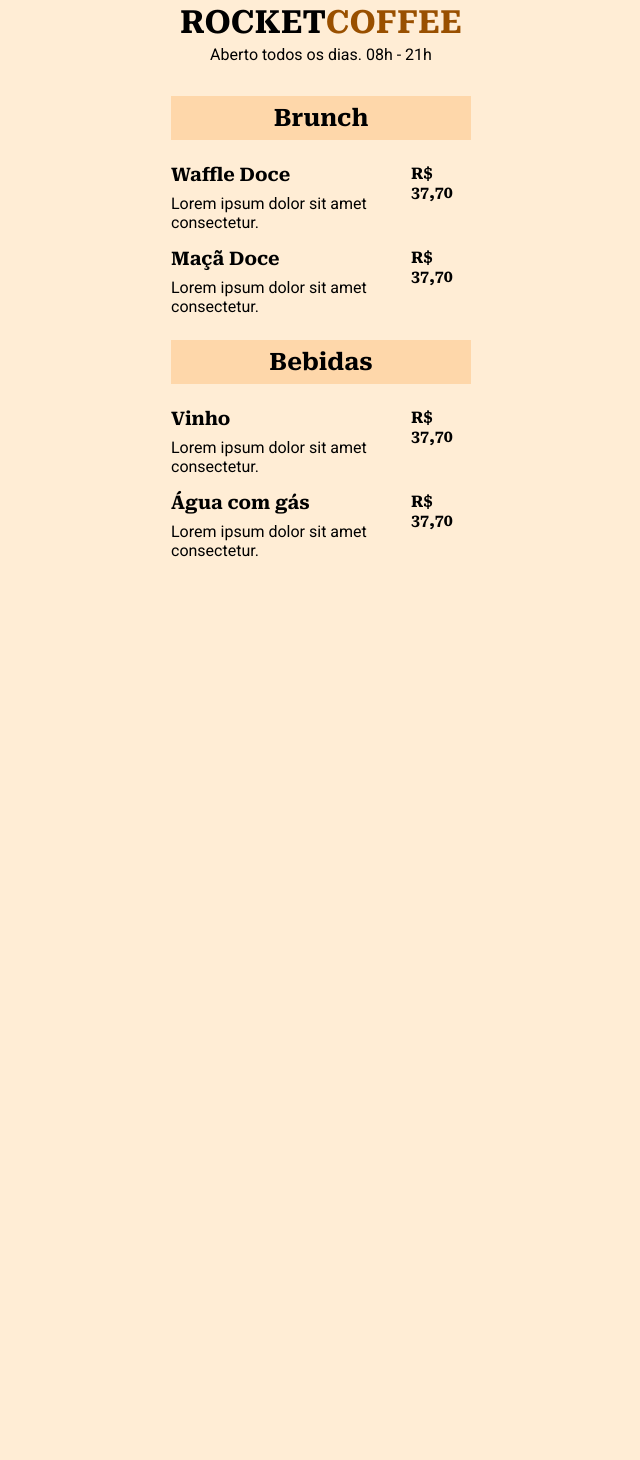
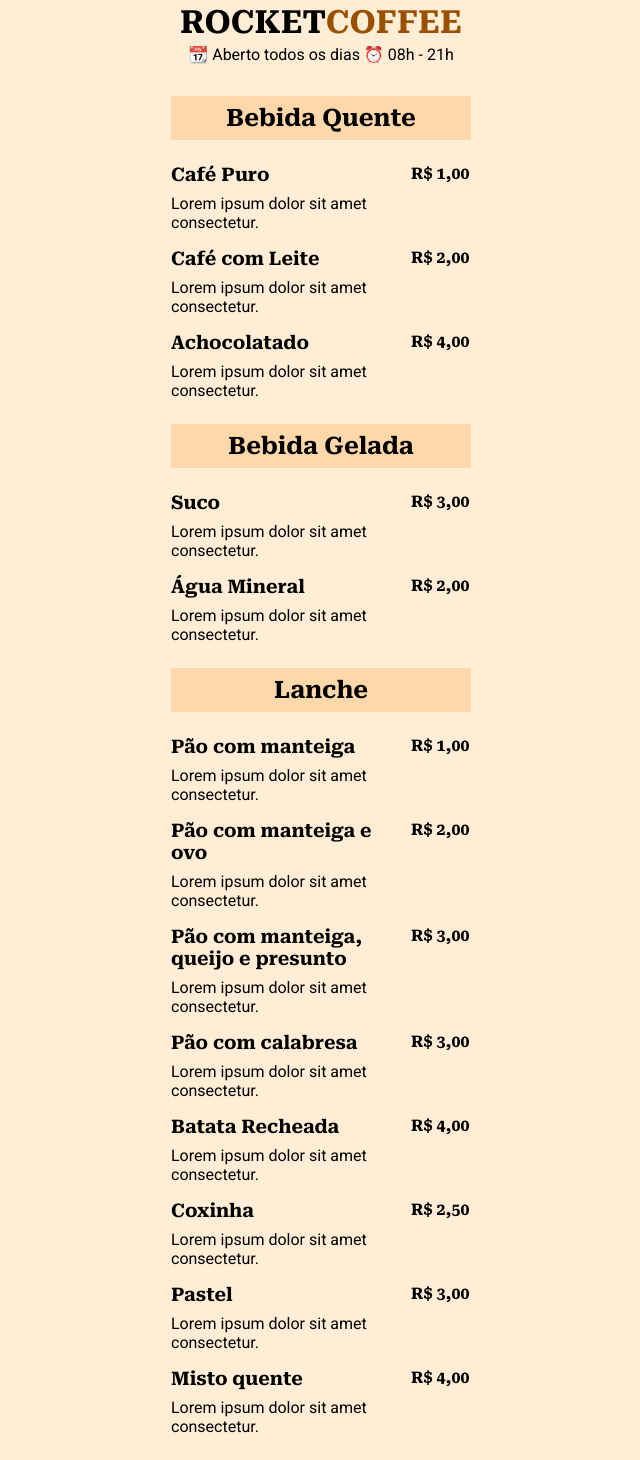
Before and after one commit to walterowisk/maratona-explorer-3.0, a plain HTML site: page index.html in a window 1280 px wide. Shown: the part 29-1489 px from the top of the page, without its empty margins (319-959 px from the left). Before the commit the page ends 800 px from the top, so only its background shows below. Drawn offline with Linux system fonts and the light colour scheme.

Commit message:
:sparkles: add new items to menu

```diff
--- a/index.html
+++ b/index.html
@@ -10,59 +10,146 @@
     <meta charset="UTF-8" />
     <meta http-equiv="X-UA-Compatible" content="IE=edge" />
     <meta name="viewport" content="width=device-width, initial-scale=1.0" />
-    <link rel="stylesheet" href="/style.css" />
+    <link rel="stylesheet" href="./style.css" />
     <title>RocketCoffee</title>
   </head>
   <body>
     <header>
       <h1>ROCKET<span>COFFEE</span></h1>
-      <p>Aberto todos os dias. 08h - 21h</p>
+      <p>📆 Aberto todos os dias ⏰ 08h - 21h</p>
     </header>
 
     <section>
-      <h2>Brunch</h2>
+      <h2>Bebida Quente</h2>
 
       <ul>
         <li>
           <div class="details">
-            <h3>Waffle Doce</h3>
+            <h3>Café Puro</h3>
             <p class="description">Lorem ipsum dolor sit amet consectetur.</p>
           </div>
 
-          <strong class="price">R$ 37,70</strong>
+          <strong class="price">R$ 1,00</strong>
         </li>
 
         <li>
           <div class="details">
-            <h3>Maçã Doce</h3>
+            <h3>Café com Leite</h3>
             <p class="description">Lorem ipsum dolor sit amet consectetur.</p>
           </div>
 
-          <strong class="price">R$ 37,70</strong>
+          <strong class="price">R$ 2,00</strong>
+        </li>
+
+        <li>
+          <div class="details">
+            <h3>Achocolatado</h3>
+            <p class="description">Lorem ipsum dolor sit amet consectetur.</p>
+          </div>
+
+          <strong class="price">R$ 4,00</strong>
         </li>
       </ul>
     </section>
 
     <section>
-      <h2>Bebidas</h2>
+      <h2>Bebida Gelada</h2>
 
       <ul>
         <li>
           <div class="details">
-            <h3>Vinho</h3>
+            <h3>Suco</h3>
             <p class="description">Lorem ipsum dolor sit amet consectetur.</p>
           </div>
 
-          <strong class="price">R$ 37,70</strong>
+          <strong class="price">R$ 3,00</strong>
         </li>
 
         <li>
           <div class="details">
-            <h3>Água com gás</h3>
+            <h3>Água Mineral</h3>
             <p class="description">Lorem ipsum dolor sit amet consectetur.</p>
           </div>
 
-          <strong class="price">R$ 37,70</strong>
+          <strong class="price">R$ 2,00</strong>
+        </li>
+      </ul>
+    </section>
+
+    <section>
+      <h2>Lanche</h2>
+
+      <ul>
+        <li>
+          <div class="details">
+            <h3>Pão com manteiga</h3>
+            <p class="description">Lorem ipsum dolor sit amet consectetur.</p>
+          </div>
+
+          <strong class="price">R$ 1,00</strong>
+        </li>
+
+        <li>
+          <div class="details">
+            <h3>Pão com manteiga e ovo</h3>
+            <p class="description">Lorem ipsum dolor sit amet consectetur.</p>
+          </div>
+
+          <strong class="price">R$ 2,00</strong>
+        </li>
+
+        <li>
+          <div class="details">
+            <h3>Pão com manteiga, queijo e presunto</h3>
+            <p class="description">Lorem ipsum dolor sit amet consectetur.</p>
+          </div>
+
+          <strong class="price">R$ 3,00</strong>
+        </li>
+
+        <li>
+          <div class="details">
+            <h3>Pão com calabresa</h3>
+            <p class="description">Lorem ipsum dolor sit amet consectetur.</p>
+          </div>
+
+          <strong class="price">R$ 3,00</strong>
+        </li>
+
+        <li>
+          <div class="details">
+            <h3>Batata Recheada</h3>
+            <p class="description">Lorem ipsum dolor sit amet consectetur.</p>
+          </div>
+
+          <strong class="price">R$ 4,00</strong>
+        </li>
+
+        <li>
+          <div class="details">
+            <h3>Coxinha</h3>
+            <p class="description">Lorem ipsum dolor sit amet consectetur.</p>
+          </div>
+
+          <strong class="price">R$ 2,50</strong>
+        </li>
+
+        <li>
+          <div class="details">
+            <h3>Pastel</h3>
+            <p class="description">Lorem ipsum dolor sit amet consectetur.</p>
+          </div>
+
+          <strong class="price">R$ 3,00</strong>
+        </li>
+
+        <li>
+          <div class="details">
+            <h3>Misto quente</h3>
+            <p class="description">Lorem ipsum dolor sit amet consectetur.</p>
+          </div>
+
+          <strong class="price">R$ 4,00</strong>
         </li>
       </ul>
     </section>
```
